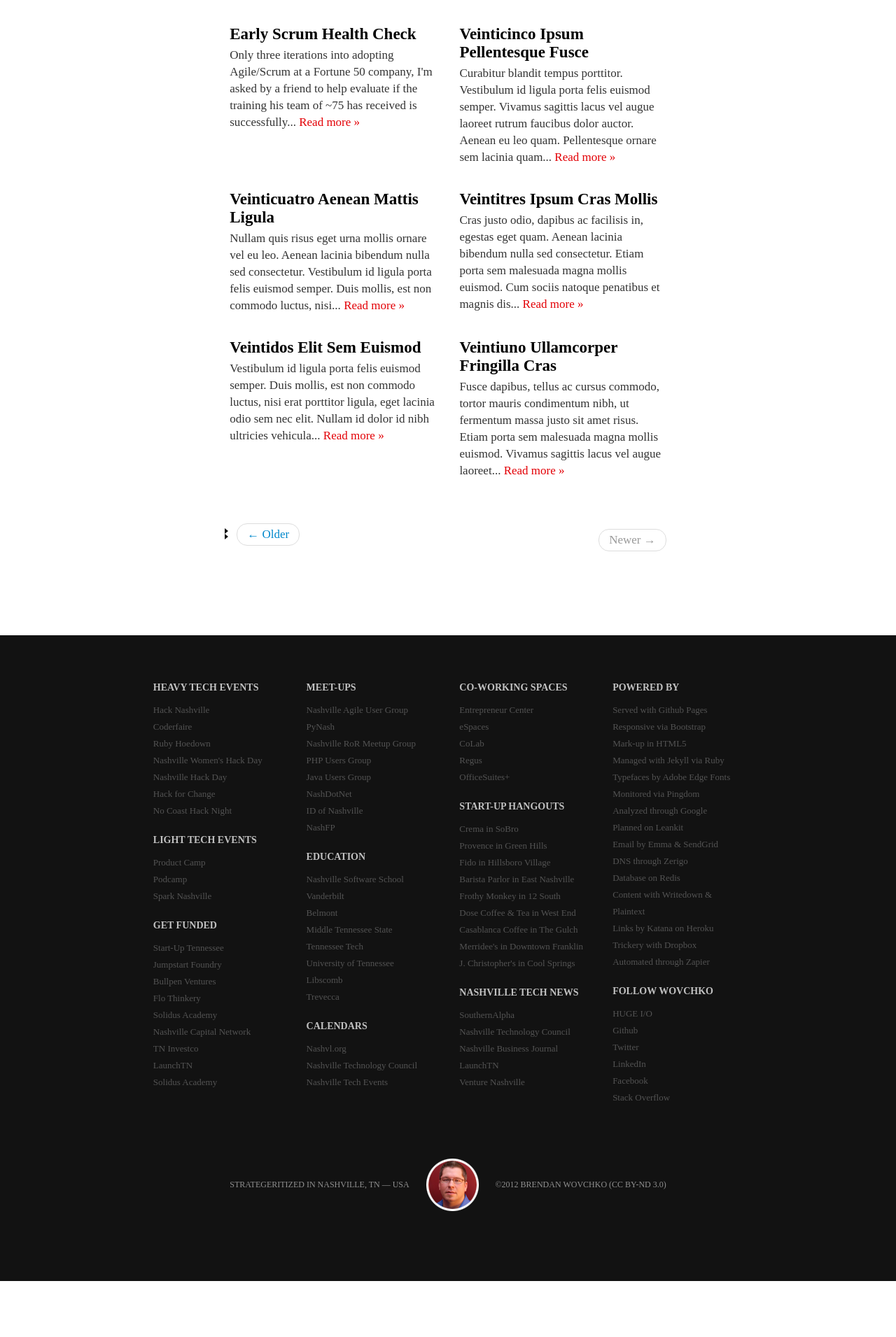
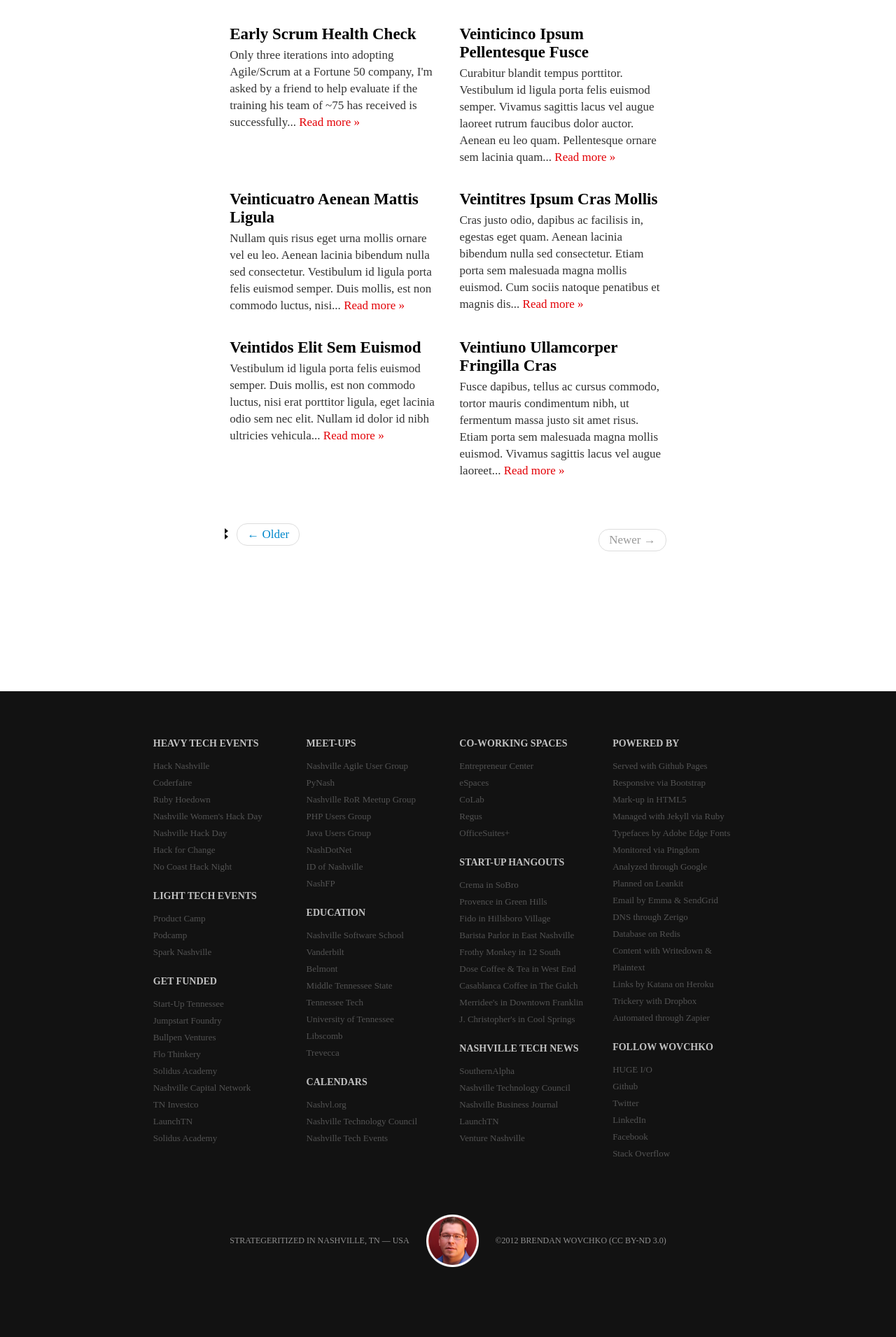
Before and after one commit to wovchko/inklings, a Jekyll site: the page built from index.html, in a window 1280 px wide. Shown: the part 1015-2926 px from the top of the page at 70% size. Built offline with Jekyll 4.4.1, drawn with Linux system fonts in a browser that asks for light colours; Markdown is read by kramdown in place of the engine named in the settings; the list of posts is cut into pages by our own code; before the commit the page ends 2846 px from its top, so only the background shows below that.

Commit message:
Add styles

```diff
--- a/css/bootstrap_custom.css
+++ b/css/bootstrap_custom.css
@@ -795,6 +795,7 @@
     font-family: marvel, serif;
     font-size: 17px;
     margin-top: 20px;
+    margin-bottom: 100px;
     padding-left: 10px;
     list-style: none;
 }
```
